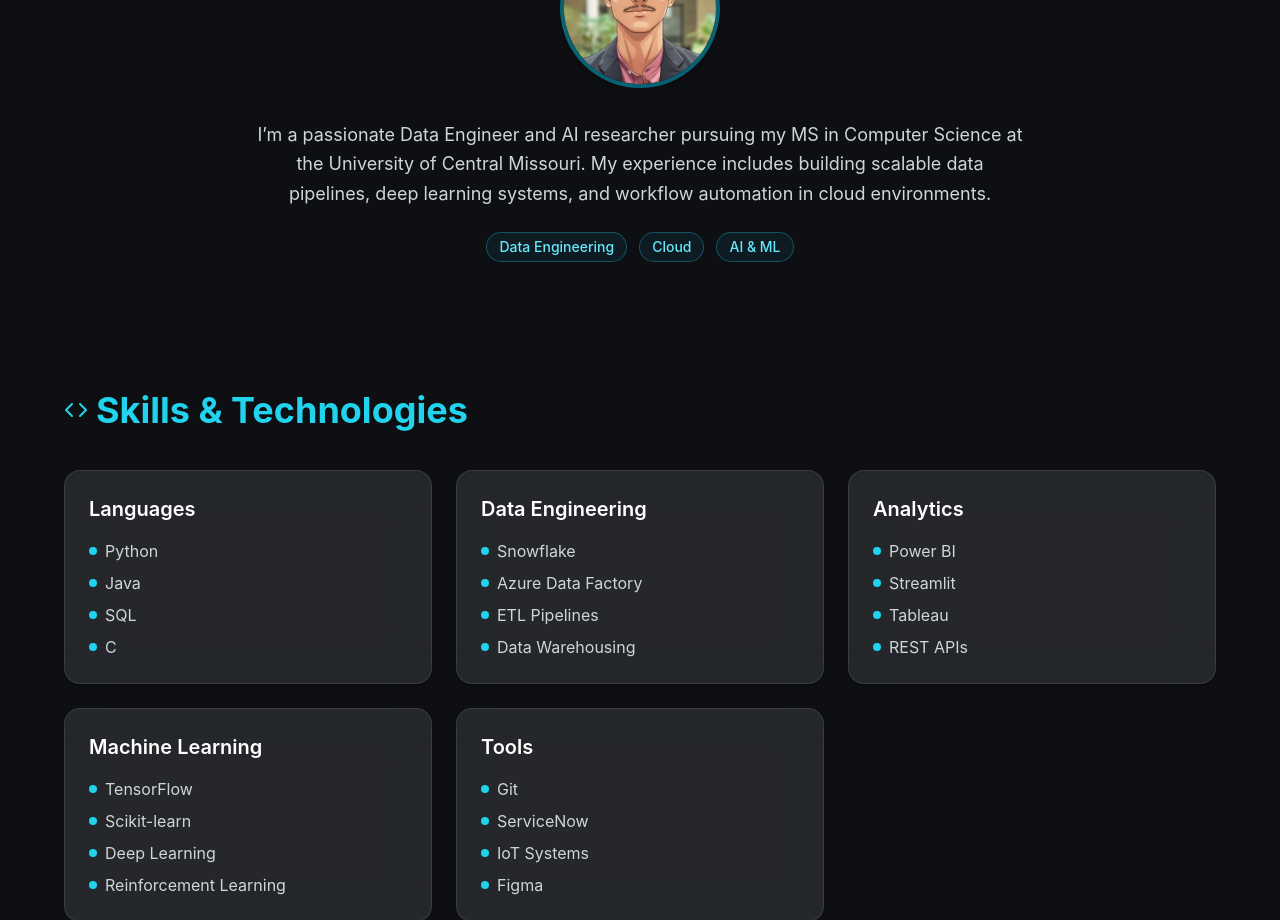
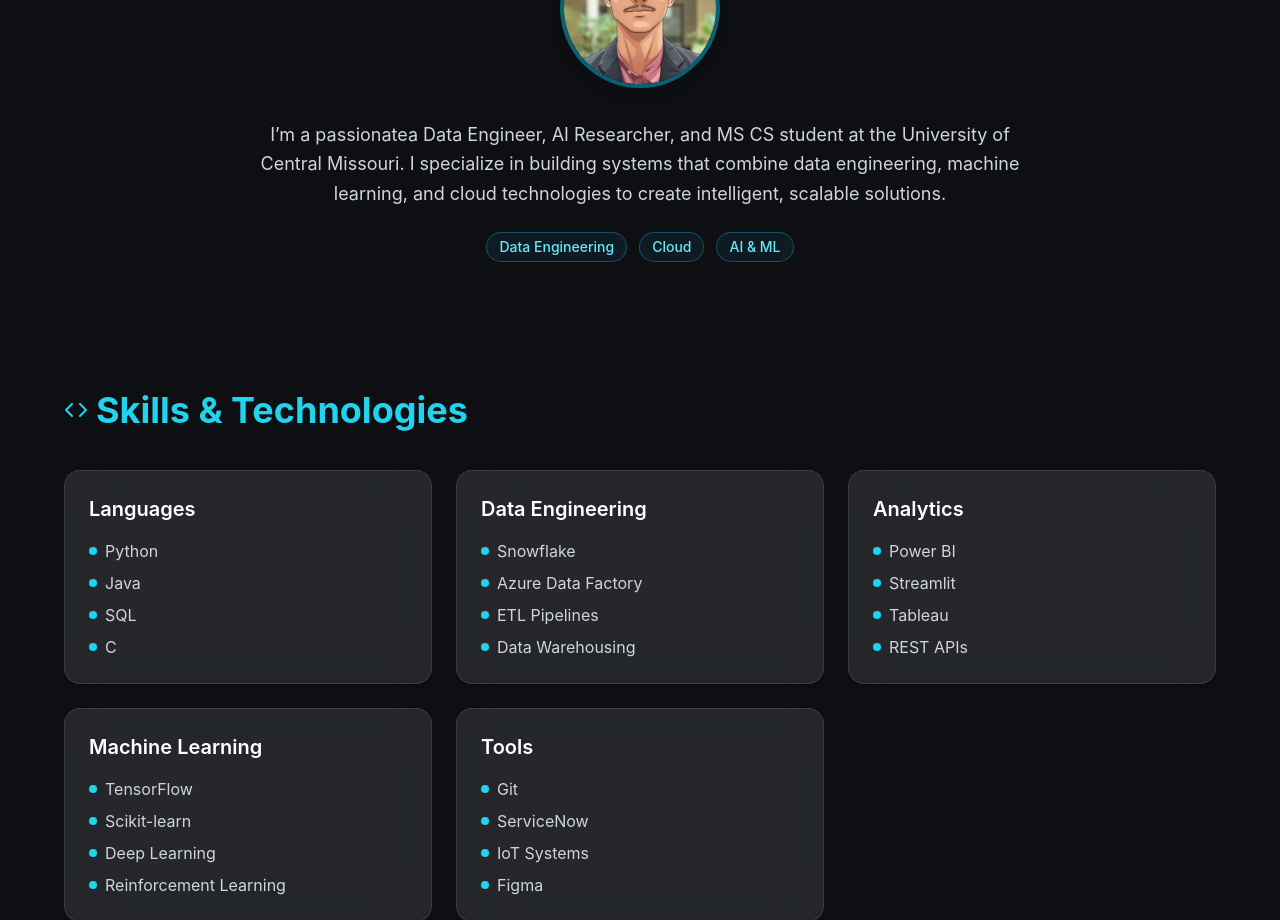
Before and after one commit to Rakshithbodakuntla/My_portfolio, a React (Vite) app: page / in a window 1280 px wide. Shown: the part 1000-1920 px from the top of the page. Built offline with nearby package versions, Linux system fonts and the light colour scheme.

Commit message:
Update App.jsx

```diff
--- a/src/App.jsx
+++ b/src/App.jsx
@@ -296,8 +296,8 @@ useEffect(() => {
           {/* END IMAGE ADDITION */}
 
           <p className="text-gray-300 leading-relaxed text-lg max-w-3xl mx-auto">
-            I’m a passionate Data Engineer and AI researcher pursuing my MS in Computer Science at the University of Central Missouri.
-            My experience includes building scalable data pipelines, deep learning systems, and workflow automation in cloud environments.
+            I’m a passionatea Data Engineer, AI Researcher, and MS CS student at the University of Central Missouri.
+            I specialize in building systems that combine data engineering, machine learning, and cloud technologies to create intelligent, scalable solutions.
           </p>
 
           {/* OPTIONAL: Add skill keywords for quick scanning */}
```
